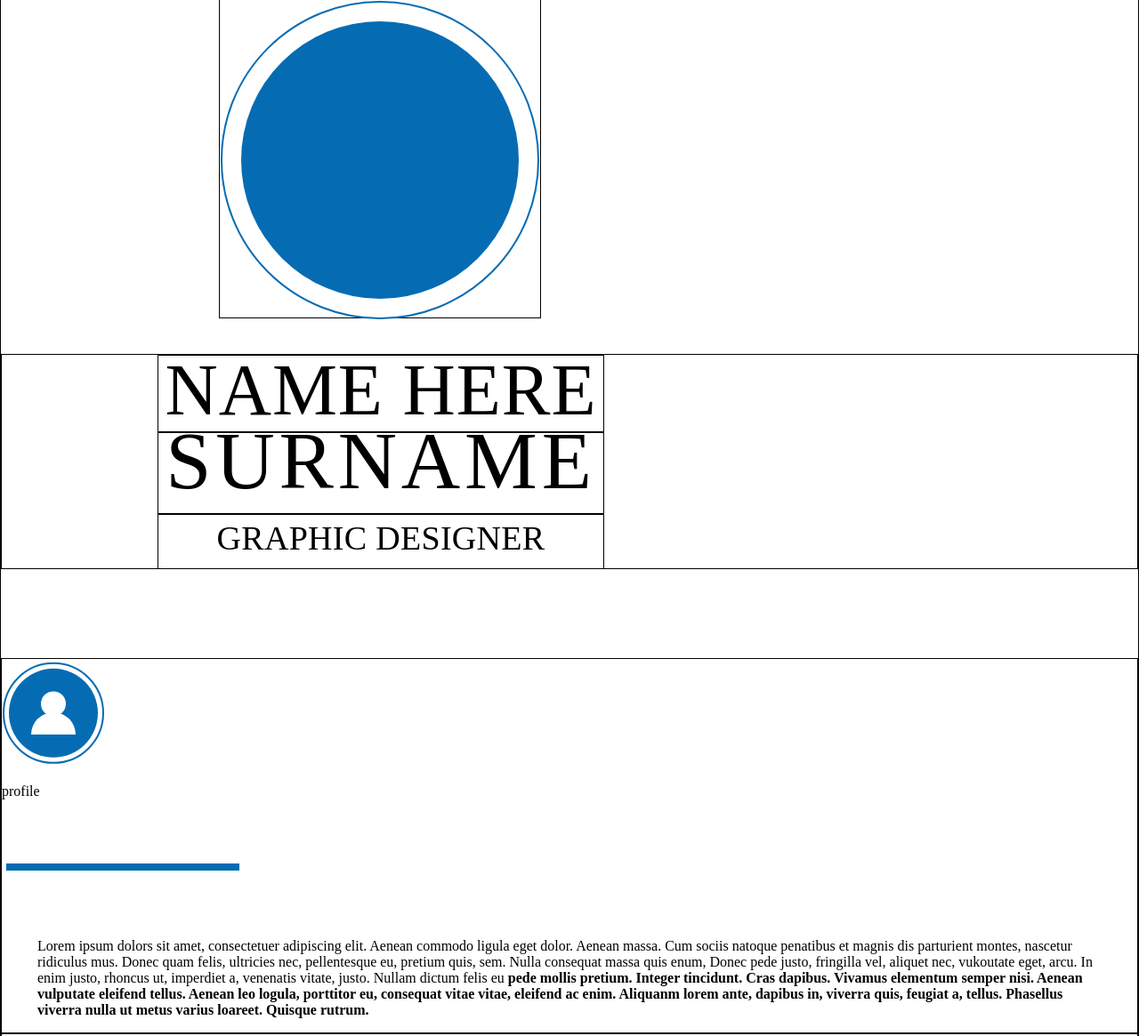
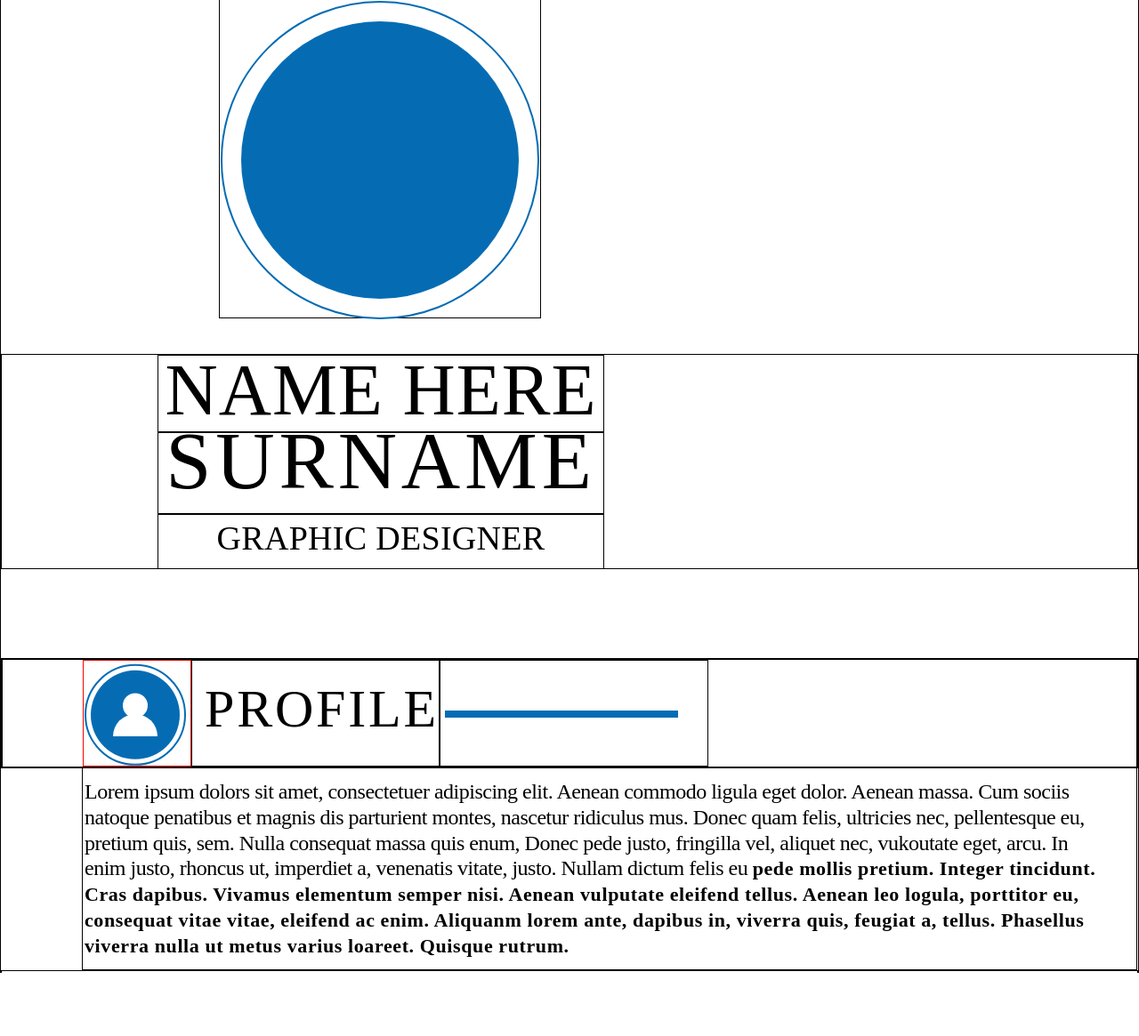
Before and after one commit to Elelion/Fullstack-Development_task-1, a PHP site: page / in a window 1280 px wide. Shown: the part 137-1302 px from the top of the page at 89% size. After the commit the page ends 1231 px from the top, so only its background shows below. Run offline with PHP 8.4, Linux system fonts and the light colour scheme; some web fonts are replaced.

Commit message:
creating a css for PROFILE block

```diff
--- a/css/styles.css
+++ b/css/styles.css
@@ -28,6 +28,11 @@
 @font-face {
 	font-family: "PTsans75SF";
 	src: url(../fonts/PTS75F.ttf);
+}
+
+@font-face {
+	font-family: "LatoBold";
+	src: url(../fonts/Lato/Lato-Bold.ttf);
 }
 
 /**/
@@ -64,7 +69,7 @@
 }
 
 /*profile, contact...*/
-.title__chapper {
+.title__chapter {
 	font-family: "PTsans75SF";
 	font-size: 60px; /*33*/
 	letter-spacing: 2.8px;
@@ -75,23 +80,34 @@
 }
 
 /*education -> universiti name. skills -> creative...*/
-.description__chapper {
+.description__chapter {
 	;
 }
 
 /*small text*/
-.text__chapper {
-	;
+.text__chapter {
+	font-family: "PTsans55SF";
+	font-size: 24px; /*33*/
+	text-align: left;
+	margin-top: 20px;
+	margin-left: 14px;
+}
+
+.text__chapter b {
+	font-family: "LatoBold";
+	font-size: 22px;
+	text-align: left;
+	letter-spacing: 0.6px;
 }
 
 
 /*contact -> address, e-mail, phone...*/
-.paragraph__chapper {
+.paragraph__chapter {
 	;
 }
 
 /*//Feb 2011-Jun 2014...*/
-.comment__chapper {
+.comment__chapter {
 	;
 }
 
@@ -112,18 +128,27 @@ html {
 /**/
 
 /*height header*/
-@HeaderHeight: @ContentHeight / 2 + 80px;
+@HeaderHeight: @ContentHeight / 2 + 30px;
 @HeaderWidth: 40%;
 
 /*height footer*/
-@FooterHeight: @ContentHeight / 2 - 80px;
+@FooterHeight: @ContentHeight / 2 - 30px;
 @FooterWidth: 40%;
 
 /*height content*/
 @ContentHeight: 2800px;
 @ContentWidth: 59.7%;
 
+/*chapter profile*/
+@chapterProfileLogoHeight: 120px;
+@chapterProfileLogoWidth: 116px;
 
+@chapterProfileTitleHeight: 120px;
+@chapterProfileTitleWidth: 255px;
+
+@chapterProfileLineHeight: 120px;
+@chapterProfileLineWidth: 268px;
+@chapterProfileLineMinWidth: 150px;
 
 
 /* ___Header___ */
@@ -182,8 +207,59 @@ header {
 	margin-top: 100px;
 }
 
-.header__profile--title {
 
+/**/
+
+.chapter__profile {
+	border: 1px solid black;
+	height: 120px;
+
+	display: -webkit-flex;
+	display: -moz-flex;
+	display: -ms-flex;
+	display: -o-flex;
+	-webkit-display: flex;
+	-moz-display: flex;
+	-ms-display: flex;
+	-o-display: flex;
+	display: flex;
+}
+
+.chapter__profile--logo {
+	border: 1px solid red;
+	height: @chapterProfileLogoHeight;
+	width: @chapterProfileLogoWidth;
+	float: left;
+	margin-left: 90px;
+}
+
+.chapter__profile--title {
+	border: 1px solid black;
+	height: @chapterProfileTitleHeight;
+	width: @chapterProfileTitleWidth;
+	float: left;
+}
+
+.chapter__profile--line {
+	border: 1px solid black;
+	height: @chapterProfileLineHeight;
+	width: @chapterProfileLineWidth;
+	min-width: @chapterProfileLineMinWidth;
+	float: left;
+}
+
+.chapter__profile--text {
+	border: 1px solid black;
+	height: auto;
+	width: auto;
+	float: left;
+	margin: 0 0 0 90px;
+	letter-spacing: -0.5px;
+	line-height: 1.2;
+}
+
+.chapter__profile--text blockquote, .chapter__profile--text p {
+	margin: 12px 13px 12px 1px;
 }
 
 
```
